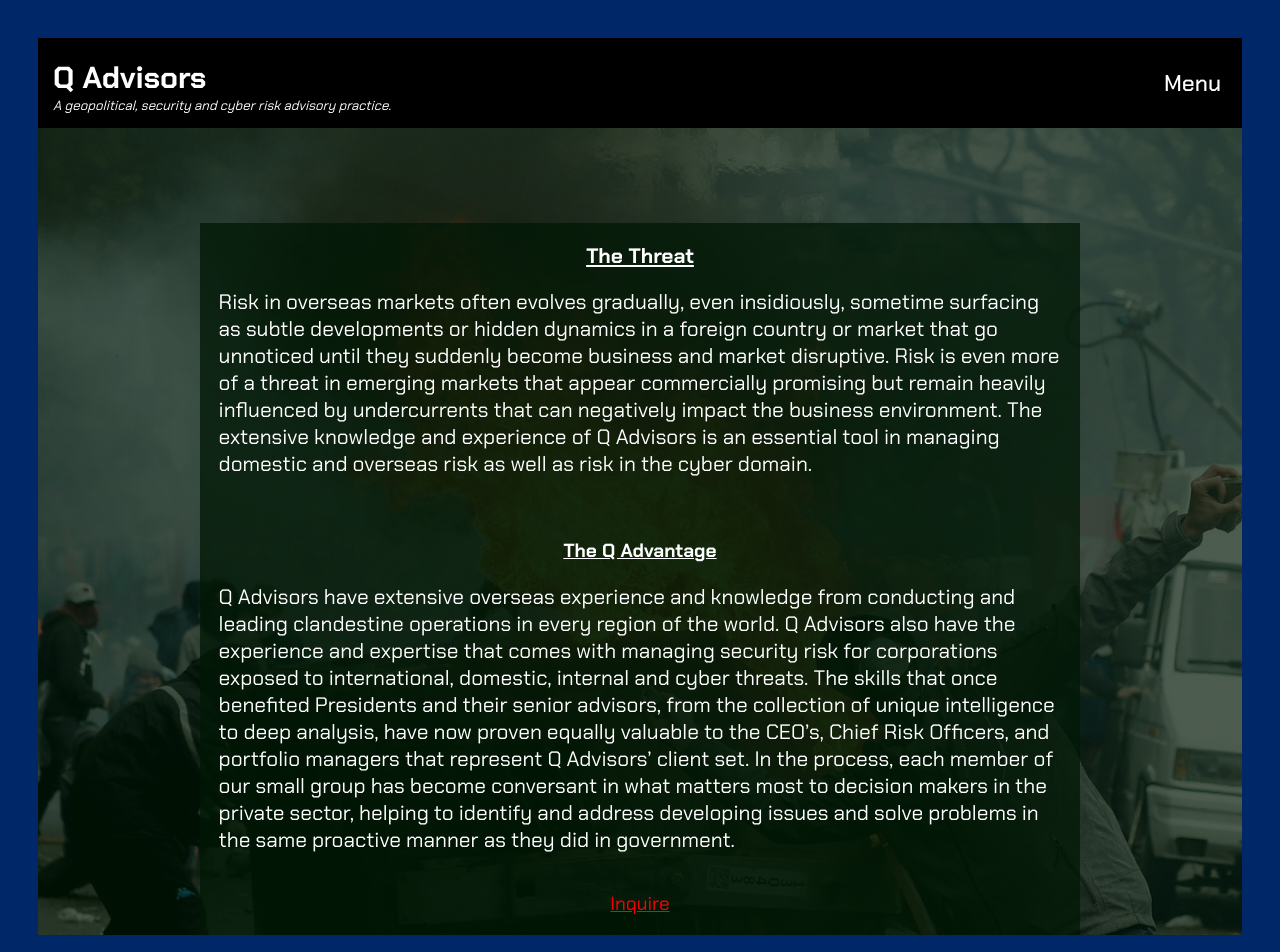
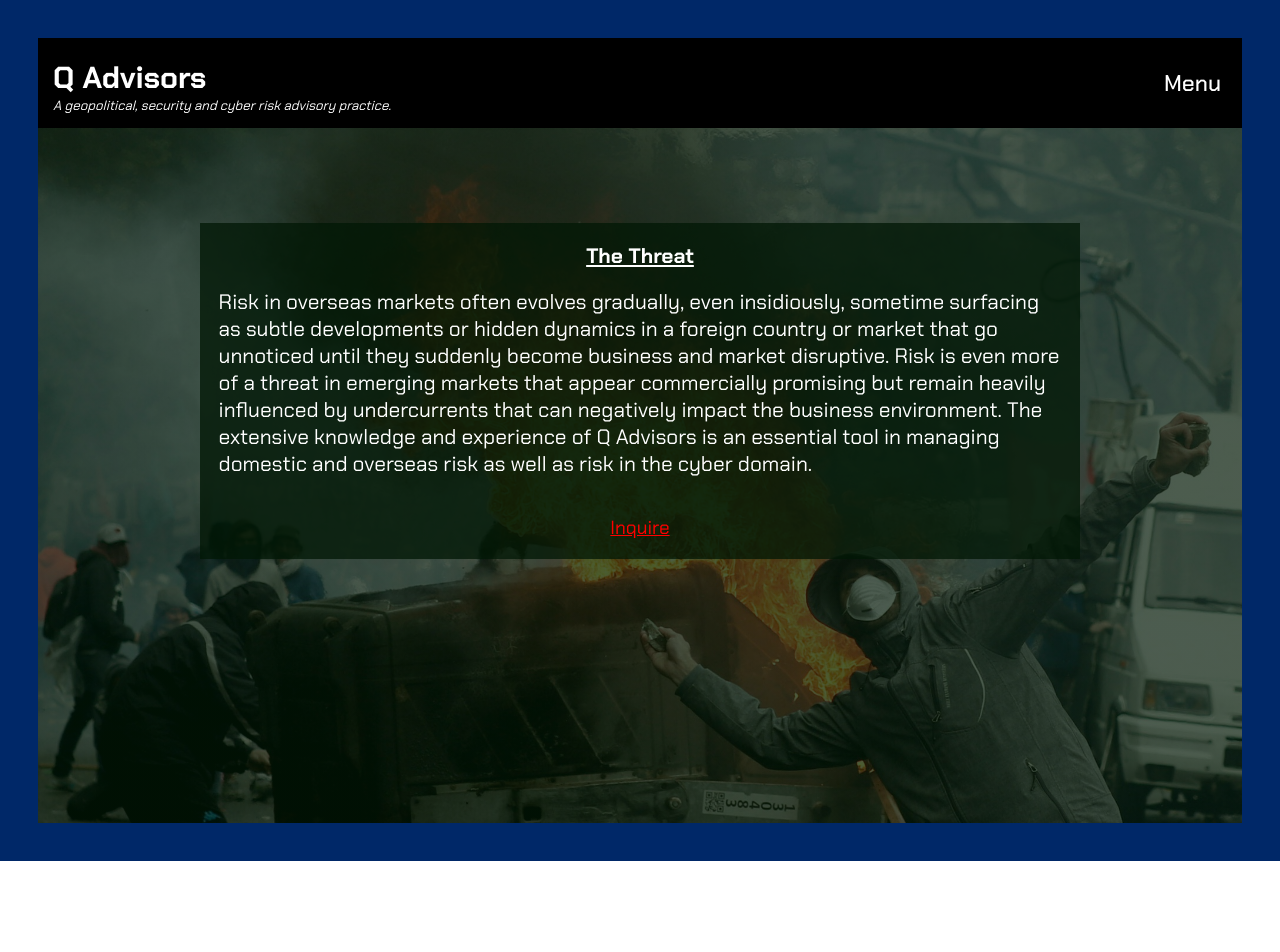
Before and after one commit to tdberg21/quint, a React (Create React App) app: page /threat in a window 1280 px wide. Shown: the top 952 px of the page. After the commit the page ends 861 px from the top, so only its background shows below. Built offline with nearby package versions, Linux system fonts and the light colour scheme.

Commit message:
Remove Q Advantage text from threat component

```diff
--- a/src/Components/Threat/Threat.js
+++ b/src/Components/Threat/Threat.js
@@ -18,23 +18,6 @@
           an essential tool in managing domestic and overseas risk as well as
           risk in the cyber domain.
         </p>
-        <h3 className="threat-text">
-          <u>The Q Advantage</u>
-        </h3>
-        <p className="threat-text threat-paragraph">
-          Q Advisors have extensive overseas experience and knowledge from
-          conducting and leading clandestine operations in every region of the
-          world. Q Advisors also have the experience and expertise that comes
-          with managing security risk for corporations exposed to international,
-          domestic, internal and cyber threats. The skills that once benefited
-          Presidents and their senior advisors, from the collection of unique
-          intelligence to deep analysis, have now proven equally valuable to the
-          CEO’s, Chief Risk Officers, and portfolio managers that represent Q
-          Advisors’ client set. In the process, each member of our small group
-          has become conversant in what matters most to decision makers in the
-          private sector, helping to identify and address developing issues and
-          solve problems in the same proactive manner as they did in government.
-        </p>
         <Link to="/inquery" className="group-link">
           Inquire
         </Link>
```
